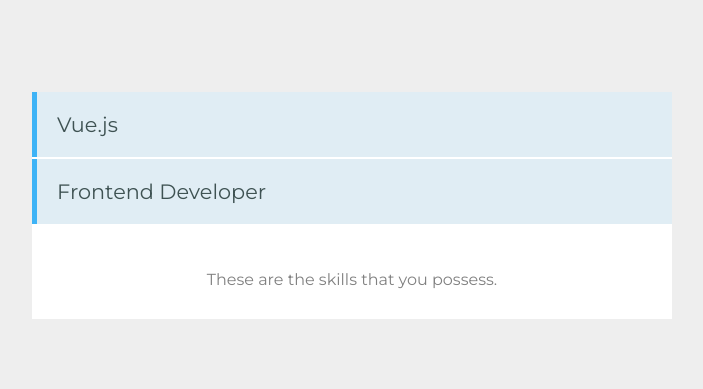
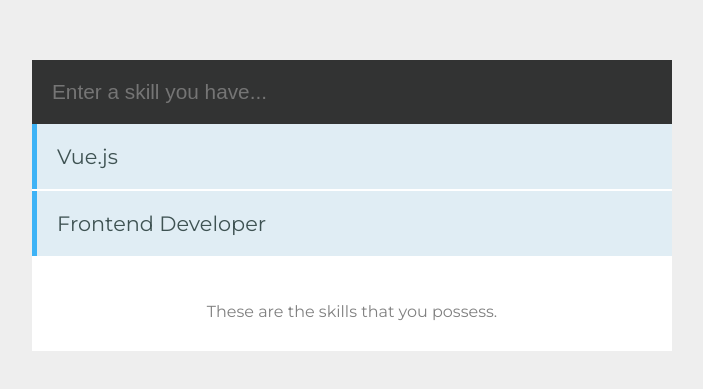
Before and after one commit to neotamoe/vue-proj, a Vue app: page / in a window 1280 px wide. Shown: the part 187-576 px from the top of the page, without its empty margins (288-991 px from the left). Built offline with nearby package versions, Linux system fonts and the light colour scheme.

Commit message:
vee validate

```diff
--- a/package.json
+++ b/package.json
@@ -8,6 +8,7 @@
     "lint": "vue-cli-service lint"
   },
   "dependencies": {
+    "vee-validate": "^2.0.6",
     "vue": "^2.5.13"
   },
   "devDependencies": {
--- a/src/components/Skills.vue
+++ b/src/components/Skills.vue
@@ -1,6 +1,12 @@
 <template>
   <div class="hello">
     <div class="holder">
+
+      <form @submit.prevent="addSkill">
+        <input type="text" placeholder="Enter a skill you have..." v-model="skill" v-validate="'min:5'" name="skill">
+        <p class="alert" v-if="errors.has('skill')">{{errors.first('skill')}}</p>
+      </form>
+
       <ul>
         <li v-for="(data, index) in skills" :key='index'>{{data.skill}}</li>
       </ul>
@@ -14,10 +20,21 @@
 <script>
 export default {
   name: 'Skills',
+  methods : {
+    addSkill() {
+      this.$validator.validateAll().then((result => {
+        if(result) {
+          this.skills.push({skill: this.skill});
+          this.skill = '';
+        } else {
+          console.log('Not valid');
+        }
+      }))
+    }
+  },
   data() {
     return {
-      name: 'Coursetro tutorial',
-      btnState: true,
+      skill: '',
       skills: [
         {"skill": "Vue.js"},
         {"skill": "Frontend Developer"},
@@ -57,4 +74,21 @@
   .container {
     box-shadow: 0px 0px 40px lightgray;
   }
+
+  input {
+    width: calc(100% - 40px);
+    border: 0;
+    padding: 20px;
+    font-size: 1.3em;
+    background-color: #323333;
+    color: #687F7F;
+  }
+
+  .alert {
+    background: #fdf2ce;
+    font-weight: bold;
+    display: inline-block;
+    padding: 5px;
+    margin-top: -20px;
+  }
 </style>
--- a/src/main.js
+++ b/src/main.js
@@ -1,6 +1,8 @@
 import Vue from 'vue'
 import App from './App.vue'
+import VeeValidate from 'vee-validate'
 
+Vue.use(VeeValidate);
 Vue.config.productionTip = false
 
 new Vue({
```
Also changed, not shown: 1 other file (tests, documents, lock files or other folders).
